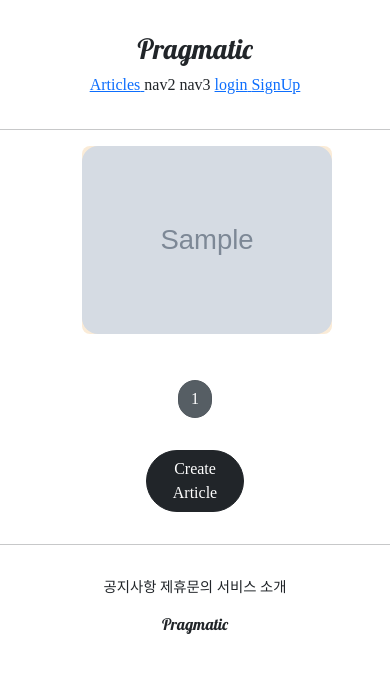
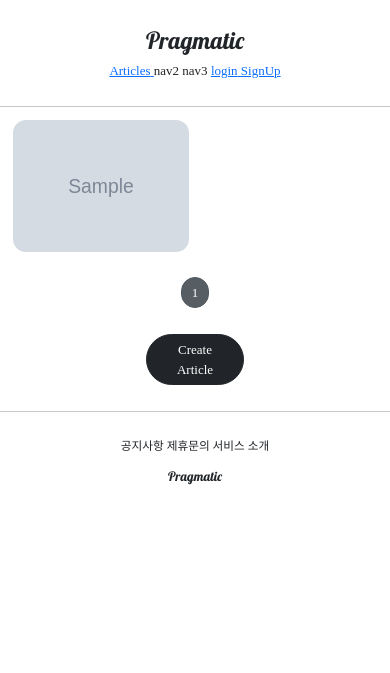
Before and after one commit to hwd3004/clone_pinterest, a Django app: page /articles/list/ in a window 390 px wide. Shown: the top 673 px of the page. Run offline with Django 3.2, Linux system fonts and the light colour scheme; tables that the repository leaves empty hold one stand-in row (values such as "Sample post"); grey boxes marked "Sample" are stand-in pictures; some libraries are stand-ins or nearby versions.

Commit message:
24. Responsive Layout

```diff
--- a/articleapp/models.py
+++ b/articleapp/models.py
@@ -2,6 +2,7 @@ from django.contrib.auth.models import User
 from django.db import models
 
 class Article(models.Model):
+    objects = models.Manager()
     writer = models.ForeignKey(User, on_delete=models.SET_NULL, related_name='article', null=True)
 
     title = models.CharField(max_length=200, null=True)
--- a/articleapp/templates/articleapp/list.html
+++ b/articleapp/templates/articleapp/list.html
@@ -7,9 +7,17 @@
 {% block content %}
 
 <style>
+  .container {
+    padding: 0;
+    margin: 0 auto;
+  }
+
+  .container a {
+    width: 45%;
+    max-width: 250px;
+  }
+
   .container div {
-    width: 250px;
-    background-color: antiquewhite;
     display: flex;
     justify-content: center;
     align-items: center;
@@ -43,7 +51,7 @@
 <div style="text-align: center;">
   <a
     href="{% url 'articleapp:create' %}"
-    class="btn btn-dark rounded-pill col-3 mt-3 mb-3"
+    class="btn btn-dark rounded-pill col-3 mt-3 mb-3 px-3"
   >
     Create Article
   </a>
--- a/articleapp/views.py
+++ b/articleapp/views.py
@@ -60,4 +60,4 @@ class ArticleListView(ListView):
     model = Article
     context_object_name = 'article_list'
     template_name = 'articleapp/list.html'
-    paginate_by = 2
+    paginate_by = 4
--- a/clone_pinterest/settings.py
+++ b/clone_pinterest/settings.py
@@ -40,7 +40,7 @@ SECRET_KEY = env('SECRET_KEY')
 # SECURITY WARNING: don't run with debug turned on in production!
 DEBUG = True
 
-ALLOWED_HOSTS = []
+ALLOWED_HOSTS = ['*']
 
 
 # Application definition
--- a/commentapp/models.py
+++ b/commentapp/models.py
@@ -5,6 +5,7 @@ from articleapp.models import Article
 
 
 class Comment(models.Model):
+    objects = models.Manager()
     article = models.ForeignKey(Article, on_delete=models.SET_NULL, null=True, related_name='comment')
     writer = models.ForeignKey(User, on_delete=models.SET_NULL, null=True, related_name='comment')
     content = models.TextField(null=False)
--- a/profileapp/models.py
+++ b/profileapp/models.py
@@ -2,6 +2,7 @@ from django.contrib.auth.models import User
 from django.db import models
 
 class Profile(models.Model):
+    objects = models.Manager()
     user = models.OneToOneField(User, on_delete=models.CASCADE, related_name='profile')
     image = models.ImageField(upload_to='profile/', null=True)
     nickname = models.CharField(max_length=20, unique=True, null=True)
--- a/static/base.css
+++ b/static/base.css
@@ -15,3 +15,9 @@
   text-align: center;
   margin: 2rem 0;
 }
+
+@media screen and (max-width: 500px) {
+  html {
+    font-size: 13px;
+  }
+}
--- a/static/js/magicgrid.js
+++ b/static/js/magicgrid.js
@@ -284,7 +284,8 @@ MagicGrid.prototype.listen = function listen() {
 let magicGrid = new MagicGrid({
   container: '.container',
   animate: true,
-  gutter: 30,
+  // gutter: 30,
+  gutter: 12,
   static: true,
   useMin: true,
 })
```
Also changed, not shown: README.md.
